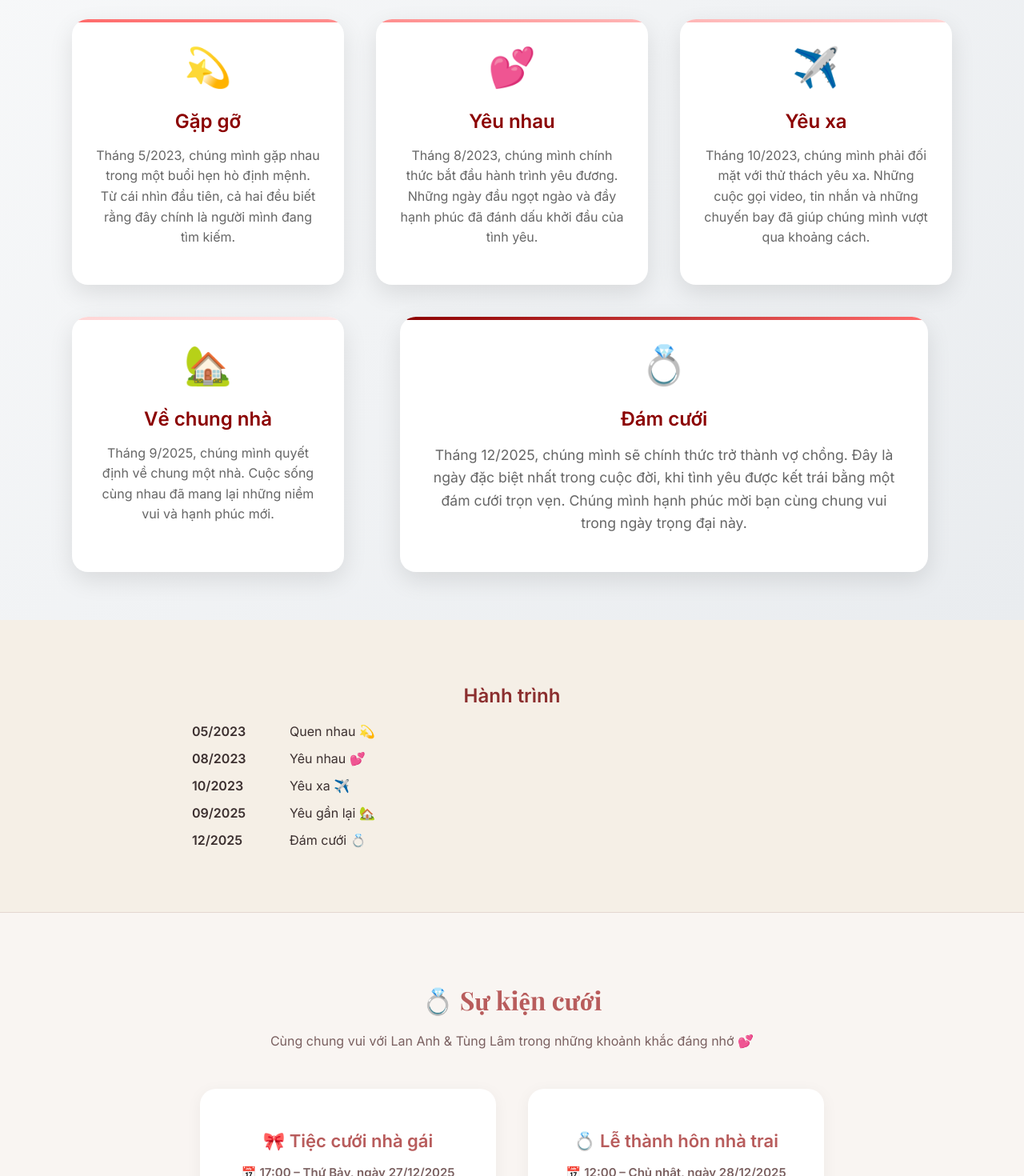
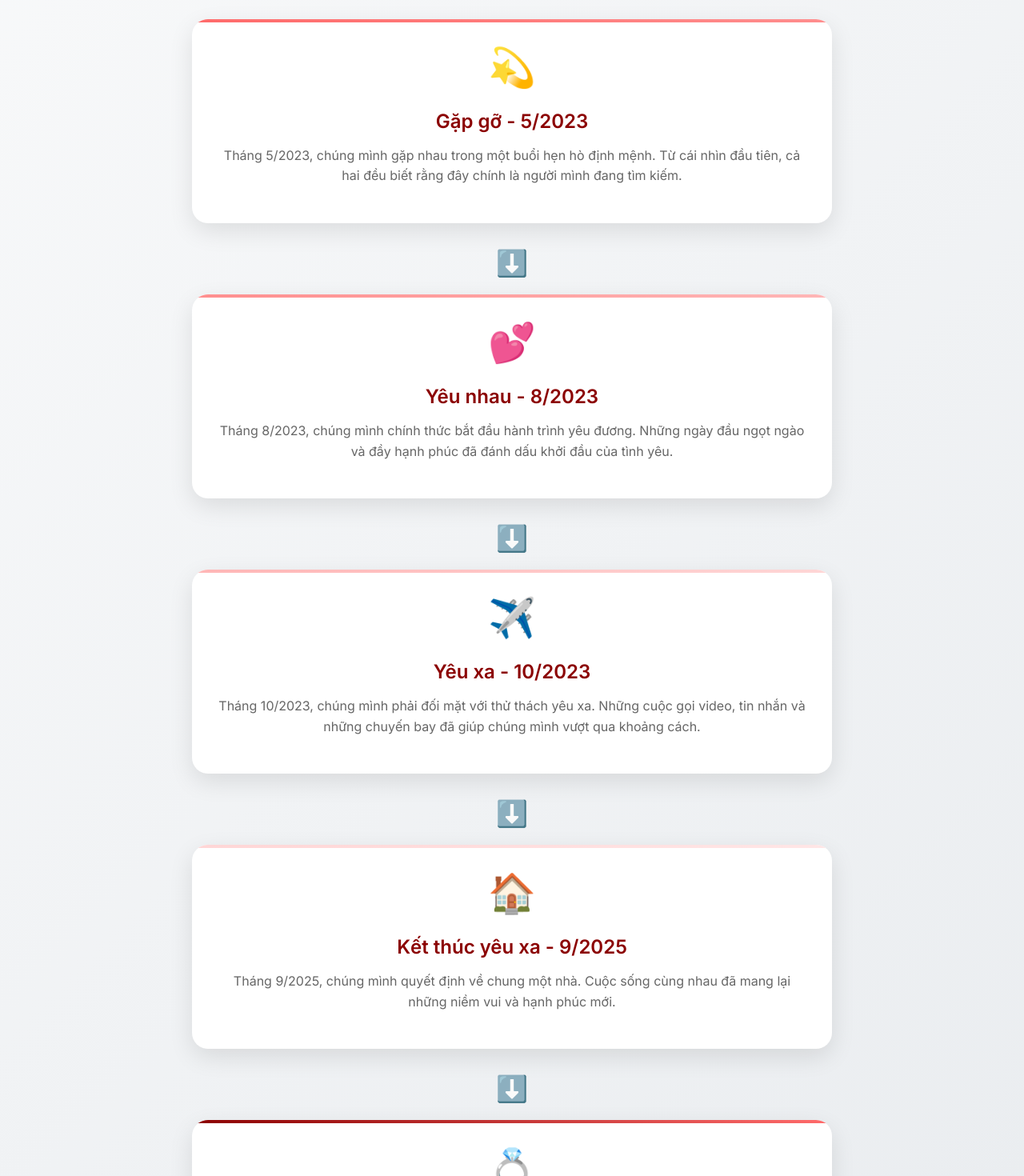
Before and after one commit to lananh11061999-create/wedding-lananh-tunglam, a Next.js app: page / in a window 1280 px wide. Shown: the part 2580-4050 px from the top of the page at 80% size. Built offline with nearby package versions, Linux system fonts and the light colour scheme.

Commit message:
Redesign story timeline with vertical layout, arrows, and fix timeline content. Remove duplicate Timeline component.

```diff
--- a/components/Story.js
+++ b/components/Story.js
@@ -29,16 +29,14 @@ export default function Story(){
         </motion.div>
 
         <div style={{
-          display: 'grid',
-          gridTemplateColumns: 'repeat(auto-fit, minmax(300px, 1fr))',
-          gap: '40px',
-          maxWidth: '1200px',
-          margin: '0 auto'
+          maxWidth: '800px',
+          margin: '0 auto',
+          position: 'relative'
         }}>
           {/* Timeline Item 1 */}
           <motion.div
-            initial={{ opacity: 0, x: -50 }}
-            whileInView={{ opacity: 1, x: 0 }}
+            initial={{ opacity: 0, y: 50 }}
+            whileInView={{ opacity: 1, y: 0 }}
             transition={{ duration: 0.8, delay: 0.2 }}
             style={{
               background: 'white',
@@ -46,7 +44,8 @@ export default function Story(){
               borderRadius: '20px',
               boxShadow: '0 10px 30px rgba(0,0,0,0.1)',
               position: 'relative',
-              overflow: 'hidden'
+              overflow: 'hidden',
+              marginBottom: '30px'
             }}
           >
             <div style={{
@@ -68,7 +67,7 @@ export default function Story(){
               fontWeight: '600',
               marginBottom: '15px',
               textAlign: 'center'
-            }}>Gặp gỡ</h3>
+            }}>Gặp gỡ - 5/2023</h3>
             <p style={{
               color: '#666',
               lineHeight: '1.6',
@@ -78,6 +77,14 @@ export default function Story(){
               Từ cái nhìn đầu tiên, cả hai đều biết rằng đây chính là người mình đang tìm kiếm.
             </p>
           </motion.div>
+
+          {/* Arrow */}
+          <div style={{
+            textAlign: 'center',
+            margin: '20px 0',
+            fontSize: '2rem',
+            color: '#8B0000'
+          }}>⬇️</div>
 
           {/* Timeline Item 2 */}
           <motion.div
@@ -90,7 +97,8 @@ export default function Story(){
               borderRadius: '20px',
               boxShadow: '0 10px 30px rgba(0,0,0,0.1)',
               position: 'relative',
-              overflow: 'hidden'
+              overflow: 'hidden',
+              marginBottom: '30px'
             }}
           >
             <div style={{
@@ -112,7 +120,7 @@ export default function Story(){
               fontWeight: '600',
               marginBottom: '15px',
               textAlign: 'center'
-            }}>Yêu nhau</h3>
+            }}>Yêu nhau - 8/2023</h3>
             <p style={{
               color: '#666',
               lineHeight: '1.6',
@@ -123,10 +131,18 @@ export default function Story(){
             </p>
           </motion.div>
 
+          {/* Arrow */}
+          <div style={{
+            textAlign: 'center',
+            margin: '20px 0',
+            fontSize: '2rem',
+            color: '#8B0000'
+          }}>⬇️</div>
+
           {/* Timeline Item 3 */}
           <motion.div
-            initial={{ opacity: 0, x: 50 }}
-            whileInView={{ opacity: 1, x: 0 }}
+            initial={{ opacity: 0, y: 50 }}
+            whileInView={{ opacity: 1, y: 0 }}
             transition={{ duration: 0.8, delay: 0.6 }}
             style={{
               background: 'white',
@@ -134,7 +150,8 @@ export default function Story(){
               borderRadius: '20px',
               boxShadow: '0 10px 30px rgba(0,0,0,0.1)',
               position: 'relative',
-              overflow: 'hidden'
+              overflow: 'hidden',
+              marginBottom: '30px'
             }}
           >
             <div style={{
@@ -156,7 +173,7 @@ export default function Story(){
               fontWeight: '600',
               marginBottom: '15px',
               textAlign: 'center'
-            }}>Yêu xa</h3>
+            }}>Yêu xa - 10/2023</h3>
             <p style={{
               color: '#666',
               lineHeight: '1.6',
@@ -167,10 +184,18 @@ export default function Story(){
             </p>
           </motion.div>
 
+          {/* Arrow */}
+          <div style={{
+            textAlign: 'center',
+            margin: '20px 0',
+            fontSize: '2rem',
+            color: '#8B0000'
+          }}>⬇️</div>
+
           {/* Timeline Item 4 */}
           <motion.div
-            initial={{ opacity: 0, x: -50 }}
-            whileInView={{ opacity: 1, x: 0 }}
+            initial={{ opacity: 0, y: 50 }}
+            whileInView={{ opacity: 1, y: 0 }}
             transition={{ duration: 0.8, delay: 0.8 }}
             style={{
               background: 'white',
@@ -178,7 +203,8 @@ export default function Story(){
               borderRadius: '20px',
               boxShadow: '0 10px 30px rgba(0,0,0,0.1)',
               position: 'relative',
-              overflow: 'hidden'
+              overflow: 'hidden',
+              marginBottom: '30px'
             }}
           >
             <div style={{
@@ -193,14 +219,14 @@ export default function Story(){
               fontSize: '3rem',
               marginBottom: '20px',
               textAlign: 'center'
-            }}>🏡</div>
+            }}>🏠</div>
             <h3 style={{
               color: '#8B0000',
               fontSize: '1.5rem',
               fontWeight: '600',
               marginBottom: '15px',
               textAlign: 'center'
-            }}>Về chung nhà</h3>
+            }}>Kết thúc yêu xa - 9/2025</h3>
             <p style={{
               color: '#666',
               lineHeight: '1.6',
@@ -210,6 +236,14 @@ export default function Story(){
               Cuộc sống cùng nhau đã mang lại những niềm vui và hạnh phúc mới.
             </p>
           </motion.div>
+
+          {/* Arrow */}
+          <div style={{
+            textAlign: 'center',
+            margin: '20px 0',
+            fontSize: '2rem',
+            color: '#8B0000'
+          }}>⬇️</div>
 
           {/* Timeline Item 5 */}
           <motion.div
@@ -222,10 +256,7 @@ export default function Story(){
               borderRadius: '20px',
               boxShadow: '0 10px 30px rgba(0,0,0,0.1)',
               position: 'relative',
-              overflow: 'hidden',
-              gridColumn: 'span 2',
-              maxWidth: '600px',
-              margin: '0 auto'
+              overflow: 'hidden'
             }}
           >
             <div style={{
@@ -247,7 +278,7 @@ export default function Story(){
               fontWeight: '600',
               marginBottom: '15px',
               textAlign: 'center'
-            }}>Đám cưới</h3>
+            }}>Đám cưới - 12/2025</h3>
             <p style={{
               color: '#666',
               lineHeight: '1.6',
--- a/components/Timeline.js
+++ /dev/null
@@ -1,25 +0,0 @@
-const events = [
-  { time: '05/2023', desc: 'Quen nhau 💫' },
-  { time: '08/2023', desc: 'Yêu nhau 💕' },
-  { time: '10/2023', desc: 'Yêu xa ✈️' },
-  { time: '09/2025', desc: 'Yêu gần lại 🏡' },
-  { time: '12/2025', desc: 'Đám cưới 💍' },
-]
-
-export default function Timeline(){
-  return (
-    <section className="section" data-aos="fade-up">
-      <div className="container">
-        <h2 style={{textAlign:'center', color:'var(--main-1)'}}>Hành trình</h2>
-        <div style={{maxWidth:800, margin:'20px auto'}}>
-          {events.map((e,i)=>(
-            <div key={i} style={{display:'flex', gap:12, marginBottom:14}}>
-              <div style={{width:110, fontWeight:700}}>{e.time}</div>
-              <div style={{flex:1}}>{e.desc}</div>
-            </div>
-          ))}
-        </div>
-      </div>
-    </section>
-  )
-}
--- a/pages/index.js
+++ b/pages/index.js
@@ -1,6 +1,5 @@
 import Hero from '../components/Hero'
 import Story from '../components/Story'
-import Timeline from '../components/Timeline'
 import Venue from '../components/Venue'
 import Gallery from '../components/Gallery'
 import RSVP from '../components/RSVP'
@@ -12,7 +11,6 @@ export default function Home(){
       <Hero />
       <MusicEmbed />
       <Story />
-      <Timeline />
       <Venue />
       <Gallery />
       <RSVP />
```
